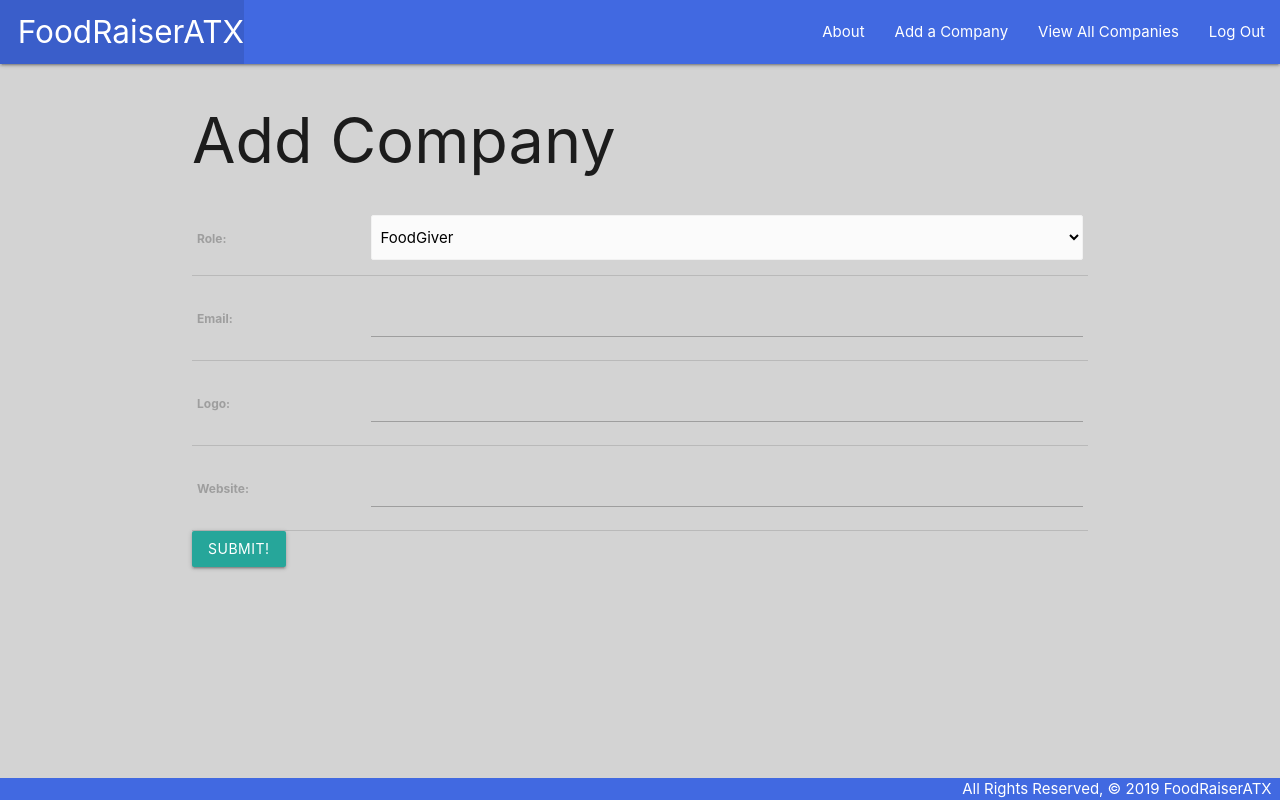
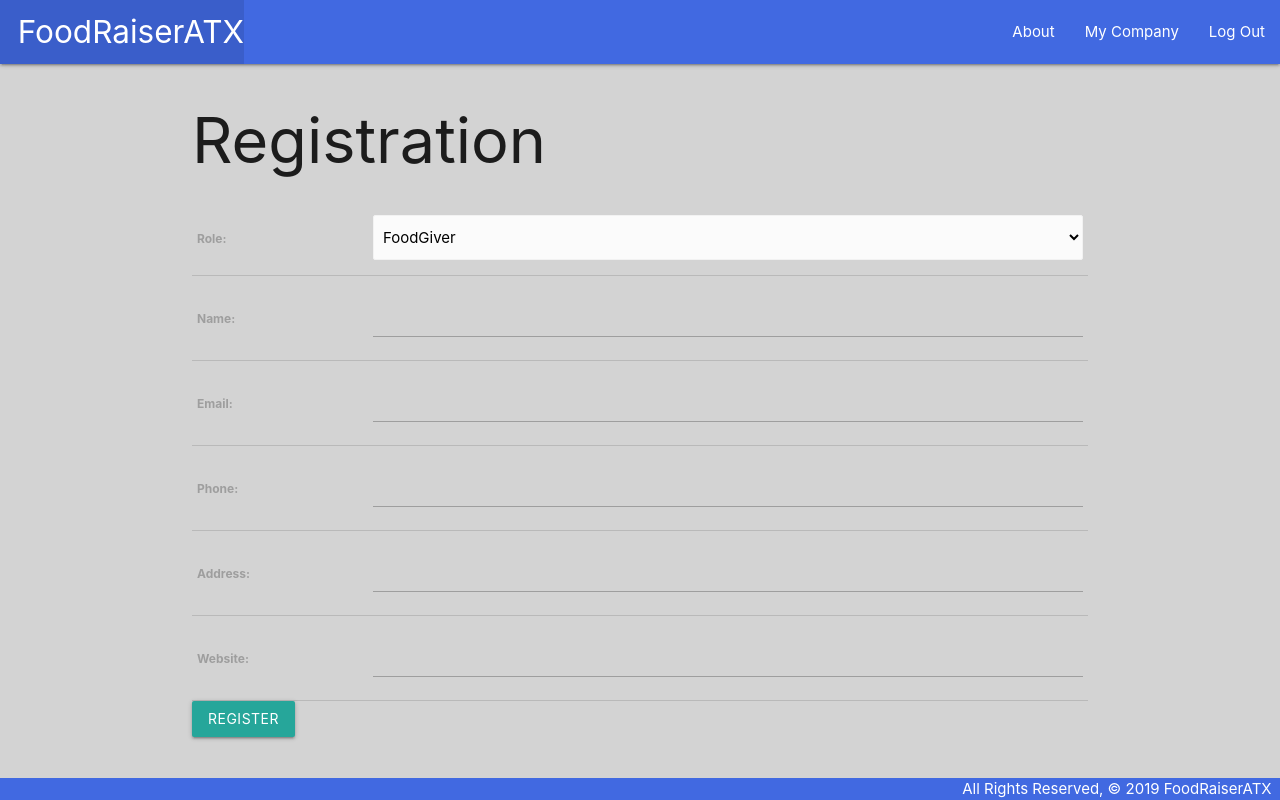
Before and after one commit to siaraclemente/FoodRaiserATX, a Django app: page /companies/create/ in a window 1280 px wide. Run offline with Django 3.2, Linux system fonts and the light colour scheme; the visitor is signed in with stand-in values (Sample User, id 1).

Commit message:
updated routing and registration form upon logging in

```diff
--- a/main_app/models.py
+++ b/main_app/models.py
@@ -14,9 +14,11 @@ class Company(models.Model):
         choices = ROLES,
         default = ROLES[0][1]
     )
+
     name = models.CharField(max_length=100) #this will be deleted to use django User name
     email = models.CharField(max_length=100)
-    logo = models.CharField(max_length=200)
+    phone = models.CharField(max_length=100)
+    address = models.CharField(max_length=200)
     website = models.CharField(max_length=200)
     user = models.ForeignKey(User, on_delete=models.CASCADE)
 
--- a/main_app/templates/base.html
+++ b/main_app/templates/base.html
@@ -5,7 +5,7 @@
     <meta charset="UTF-8">
     <meta name="viewport" content="width=device-width, initial-scale=1.0">
     <meta http-equiv="X-UA-Compatible" content="ie=edge">
-    <title>Finch Collector</title>
+    <title>FoodRaiserATX</title>
     <link rel="stylesheet" href="https://cdnjs.cloudflare.com/ajax/libs/materialize/1.0.0/css/materialize.min.css">
     <link rel="stylesheet" type="text/css" href="{% static 'css/style.css' %}">
 </head>
@@ -17,11 +17,13 @@
                     <li><a href="/" class="left brand-logo">&nbsp;&nbsp;FoodRaiserATX</a></li>
                 </ul>
                 <ul class="right">
-                    <li><a href="/about">About</a></li>
+
                     {% if user.is_authenticated %}
-                        <li><a href="{% url 'company_create' %}">Add a Company</a></li>
-                        <li><a href="{% url 'index' %}">View All Companies</a></li>
+                        <!-- <li><a href="{% url 'company_create' %}">Register</a></li> -->
+                        <li><a href="/about">About</a></li>
+                        <li><a href="{% url 'detail' %}">My Company</a></li>
                         <li><a href="{% url 'logout' %}">Log Out</a></li>
+
                     {% else %}
                         <li><a href="{% url 'signup' %}">Sign Up</a></li>
                         <li><a href="{% url 'login' %}">Log In</a></li>
--- a/main_app/templates/main_app/company_form.html
+++ b/main_app/templates/main_app/company_form.html
@@ -3,7 +3,7 @@
 {% if object %}
     <h1>Edit <span class="teal-text">{{object.name}}</span></h1>
 {% else %}
-    <h1>Add Company</h1>
+    <h1>Registration</h1>
 {% endif %}
 
 <form action="" method="POST">
@@ -11,7 +11,7 @@
     <table>
         {{ form.as_table }}
     </table>
-    <input type="submit" value="Submit!" class="btn">
+    <input type="submit" value="Register" class="btn">
 </form>
 
 {% endblock %}
--- a/main_app/templates/main_app/meal_form.html
+++ b/main_app/templates/main_app/meal_form.html
@@ -14,6 +14,6 @@
       <!-- Render the inputs inside of <tr>s & <td>s -->
       {{ form.as_table }}
     </table>
-    <input type="submit" value="Submit!" class="btn">
+    <input type="submit" value="Submit" class="btn">
   </form>
 {% endblock %}
--- a/main_app/urls.py
+++ b/main_app/urls.py
@@ -4,16 +4,16 @@ from . import views
 urlpatterns = [
     path('', views.home, name='home'),
     path('about/', views.about, name='about'),
-    path('companies/', views.companies_index, name='index'),
-    path('companies/<int:company_id>/', views.companies_detail, name='detail'),
+    # path('companies/', views.companies_detail, name='detail'),
+    path('companies/', views.companies_detail, name='detail'),
     path('companies/create/', views.CompanyCreate.as_view(), name='company_create'),
     path('companies/<int:pk>/update/', views.CompanyUpdate.as_view(), name='company_update'),
     path('companies/<int:pk>/delete/', views.CompanyDelete.as_view(), name='company_delete'),
-    path('companies/<int:company_id>/add_meal/', views.add_meal, name='add_meal'),
-    path('companies/<int:company_id>/meals/<int:meal_id>/delete/', views.remove_meal, name='remove_meal'),
-    path('companies/<int:company_id>/meals/<int:meal_id>/request/', views.request_meal, name='request_meal'),
-    path('companies/<int:company_id>/meals/<int:meal_id>/cancel_request/', views.cancel_req_meal, name='cancel_req_meal'),
-    path('companies/<int:company_id>/add_photo/', views.add_photo, name='add_photo'),
+    path('companies/add_meal/', views.add_meal, name='add_meal'),
+    path('companies/meals/<int:meal_id>/delete/', views.remove_meal, name='remove_meal'),
+    path('companies/meals/<int:meal_id>/request/', views.request_meal, name='request_meal'),
+    path('companies/meals/<int:meal_id>/cancel_request/', views.cancel_req_meal, name='cancel_req_meal'),
+    path('companies/add_photo/', views.add_photo, name='add_photo'),
     path('accounts/', include('django.contrib.auth.urls')),
     path('accounts/signup', views.signup, name='signup'),
 ]
--- a/main_app/views.py
+++ b/main_app/views.py
@@ -19,18 +19,19 @@ def home(request):
 def about(request):
     return render(request, 'about.html')
 
-@login_required
-def companies_index(request):
-  companies = Company.objects.filter(user=request.user)
-  # You could also retrieve the logged in user's cats like this
-  # cats = request.user.cat_set.all()
-  return render(request, 'companies/index.html', { 'companies': companies })
-  # companies = Company.objects.all()
-  # return render(request, 'companies/index.html', { 'companies': companies })
+# @login_required
+# def companies_index(request):
+#   companies = Company.objects.filter(user=request.user)
+#   # You could also retrieve the logged in user's cats like this
+#   # cats = request.user.cat_set.all()
+#   return render(request, 'companies/index.html', { 'companies': companies })
+#   # companies = Company.objects.all()
+#   # return render(request, 'companies/index.html', { 'companies': companies })
 
 @login_required
-def companies_detail(request, company_id):
-    company = Company.objects.get(id=company_id)
+def companies_detail(request):
+    company = Company.objects.get(user = request.user)
+    print(company)
     if company.role == 'FoodGiver':
       company_meals = Meal.objects.filter(company_id=company.id)
       req_meals = None
@@ -43,9 +44,10 @@ def companies_detail(request, company_id):
         'meals': company_meals, 'req_meals': req_meals
     })
 
+
 class CompanyCreate(LoginRequiredMixin, CreateView):
   model = Company
-  fields = ['role', 'email', 'logo', 'website']
+  fields = ['role', 'name', 'email', 'phone', 'address', 'website']
 
   # This method is called when a valid
   # cat form has being submitted
@@ -56,7 +58,7 @@ class CompanyCreate(LoginRequiredMixin, CreateView):
     return super().form_valid(form)
   # model = Company
   # fields = '__all__'
-  # success_url = '/companies/'
+  success_url = '/companies/'
 
 class CompanyUpdate(LoginRequiredMixin, UpdateView):
   model = Company
@@ -68,7 +70,8 @@ class CompanyDelete(LoginRequiredMixin, DeleteView):
   success_url = '/companies/'
 
 @login_required
-def add_meal(request, company_id):
+def add_meal(request):
+  company = Company.objects.get(user = request.user)
   # create the ModelForm using the data in request.POST
   meal_form = MealForm(request.POST)
   # validate the form
@@ -76,37 +79,40 @@ def add_meal(request, company_id):
     # don't save the form to the db until it
     # has the company_id assigned
     new_meal = meal_form.save(commit=False)
-    new_meal.company_id = company_id
+    new_meal.company_id = company.id
     new_meal.save()
-  return redirect('detail', company_id=company_id)
+  return redirect('detail')
 
 @login_required
-def remove_meal(request, company_id, meal_id):
+def remove_meal(request, meal_id):
+    company = Company.objects.get(user = request.user)
     Meal.objects.filter(id=meal_id).delete()
-    return redirect('detail', company_id=company_id)
+    return redirect('detail')
 
 @login_required
-def request_meal(request, company_id, meal_id):
+def request_meal(request, meal_id):
+  company = Company.objects.get(user = request.user)
   print('meal id ', meal_id)
   meal = Meal.objects.get(id=meal_id)
   print('meal desc: ', meal)
-  meal.requested_by = company_id
+  meal.requested_by = company.id
   meal.available = False
   meal.save()
-  return redirect('detail', company_id=company_id)
+  return redirect('detail')
 
 @login_required
-def cancel_req_meal(request, company_id, meal_id):
+def cancel_req_meal(request, meal_id):
   print('meal id ', meal_id)
   meal = Meal.objects.get(id=meal_id)
   print('meal desc: ', meal)
   meal.requested_by = 0
   meal.available = True
   meal.save()
-  return redirect('detail', company_id=company_id)
+  return redirect('detail')
 
 @login_required
-def add_photo(request, company_id):
+def add_photo(request):
+    company = Company.objects.get(user = request.user)
 	# photo-file was the "name" attribute on the <input type="file">
     photo_file = request.FILES.get('photo-file', None)
     if photo_file:
@@ -119,11 +125,11 @@ def add_photo(request, company_id):
             # build the full url string
             url = f"{S3_BASE_URL}{BUCKET}/{key}"
             # we can assign to company_id or company (if you have a company object
-            photo = Photo(url=url, company_id=company_id)
+            photo = Photo(url=url, company_id=company.id)
             photo.save()
         except:
             print('An error occurred uploading file to S3')
-    return redirect('detail', company_id=company_id)
+    return redirect('detail')
 
 def signup(request):
   error_message = ''
@@ -136,9 +142,9 @@ def signup(request):
       user = form.save()
       # This is how we log a user in via code
       login(request, user)
-      return redirect('index')
+      return redirect('company_create')
     else:
-      error_message = 'Invalid credentials - try again'
+      error_message = 'Invalid credentials - Please try again'
   # A bad POST or a GET request, so render signup.html with an empty form
   form = UserCreationForm()
   context = {'form': form, 'error_message': error_message}
```
Also changed, not shown: main_app/templates/companies/detail.html (+12 -10 lines), main_app/forms.py (line endings or trailing spaces), main_app/migrations/0013_auto_20190318_2022.py (added).
